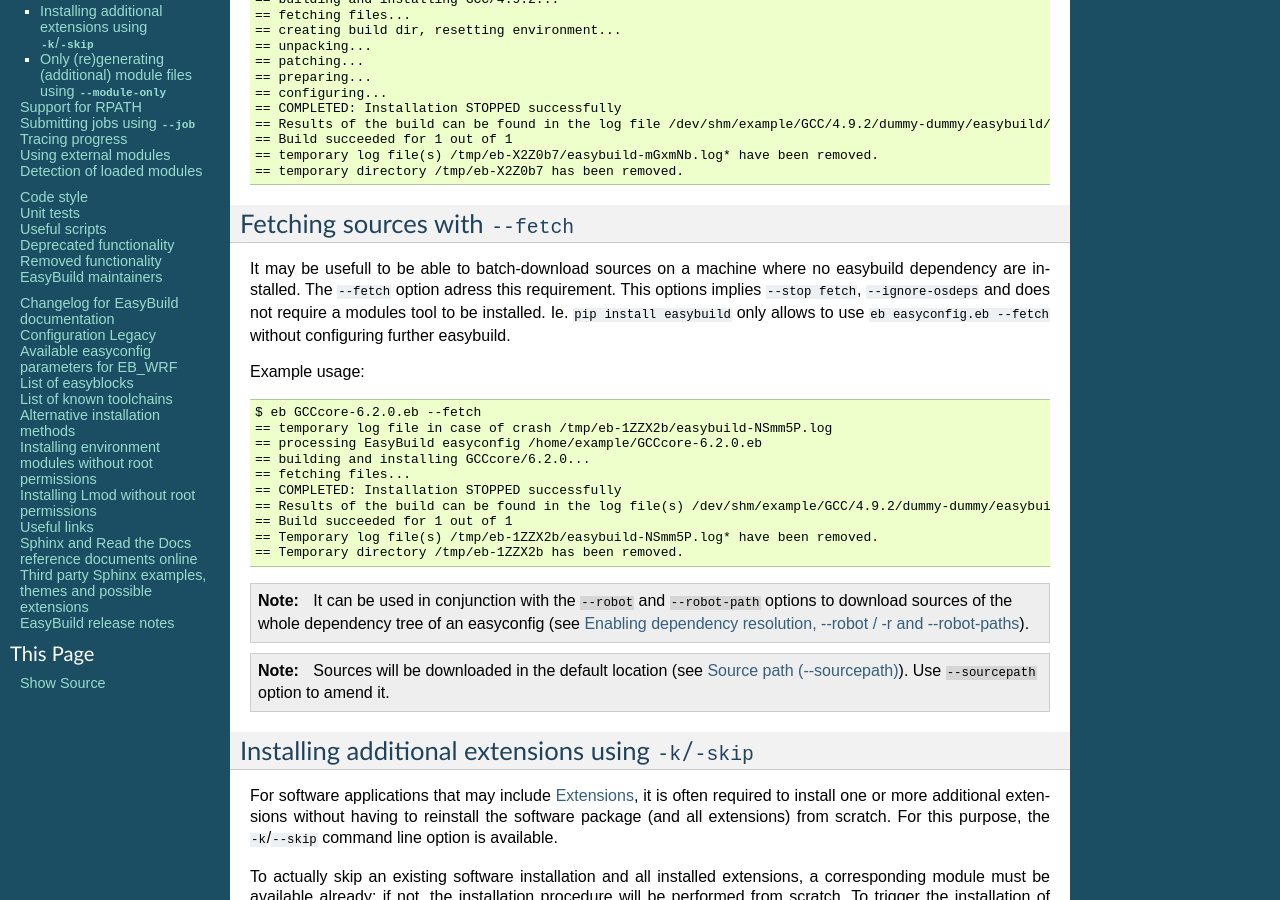
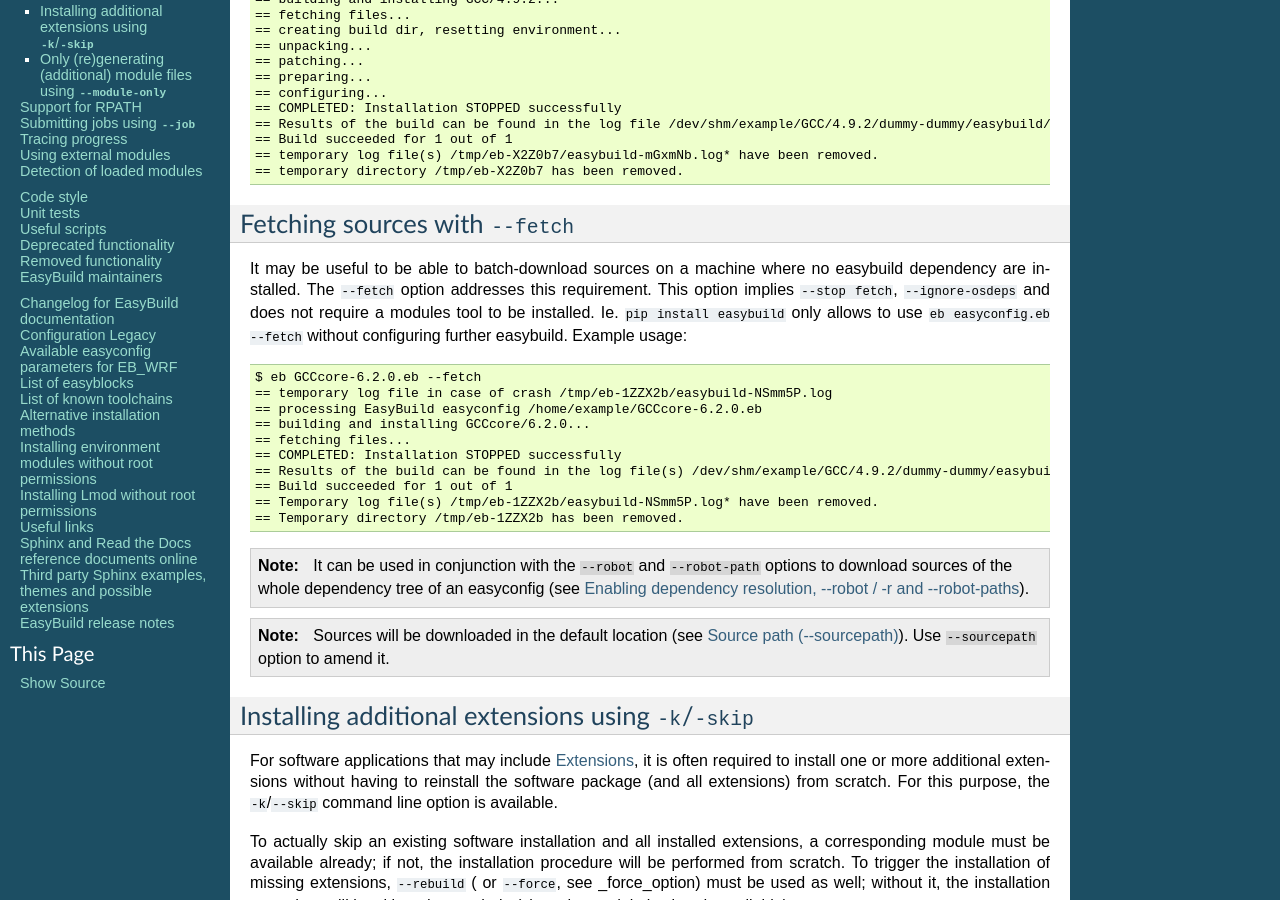
Before and after one commit to easybuilders/easybuild, a Sphinx documentation site: the page built from docs/Partial_installations.rst, in a window 1280 px wide and 900 px high, scrolled down 704 px. Built offline with Sphinx 7.4.7, drawn with Linux system fonts in a browser that asks for light colours; pages that are not in the unit, such as notebooks, are missing from menus.

Commit message:
CLEAN spell check

```diff
--- a/docs/Partial_installations.rst
+++ b/docs/Partial_installations.rst
@@ -48,11 +48,10 @@ Example usage::
 Fetching sources with ``--fetch``
 ---------------------------------
 
-It may be usefull to be able to batch-download sources on a machine where no easybuild dependency are installed. The
-``--fetch`` option adress this requirement. This options implies ``--stop fetch``, ``--ignore-osdeps`` and does not
+It may be useful to be able to batch-download sources on a machine where no easybuild dependency are installed. The
+``--fetch`` option addresses this requirement. This option implies ``--stop fetch``, ``--ignore-osdeps`` and does not
 require a modules tool to be installed. Ie. ``pip install easybuild`` only allows to use ``eb easyconfig.eb --fetch``
 without configuring further easybuild.
-
 Example usage::
 
  $ eb GCCcore-6.2.0.eb --fetch
```
